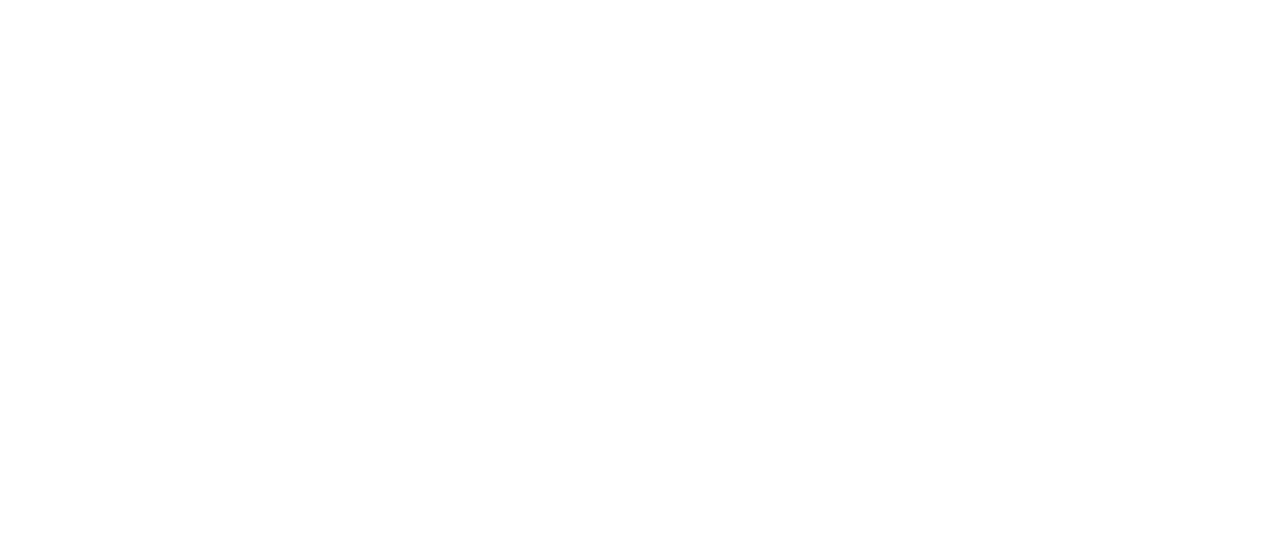
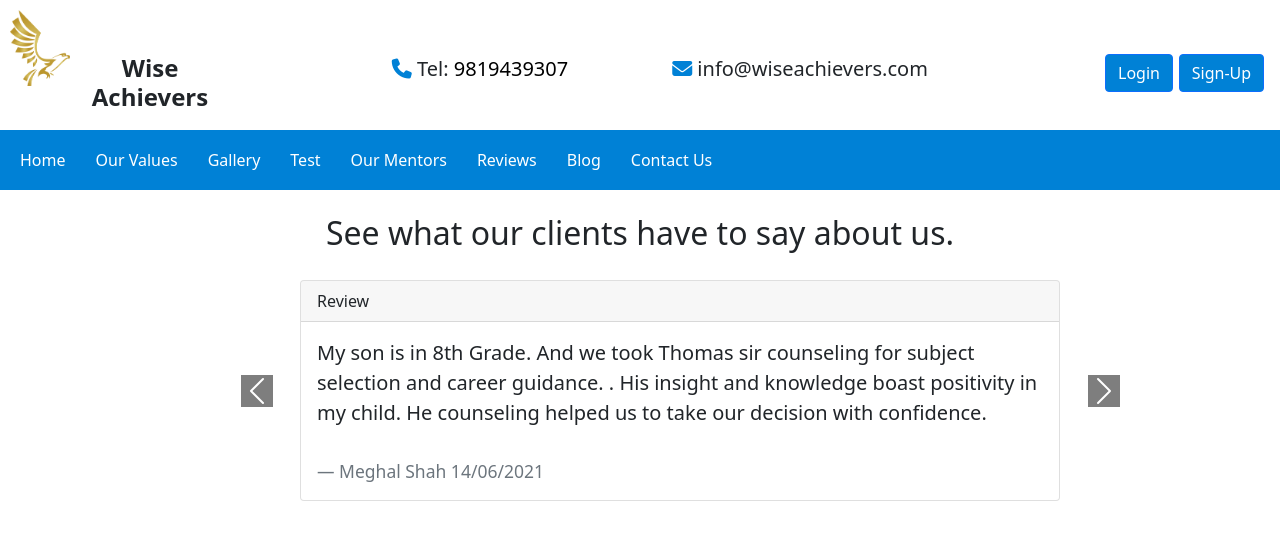
Before and after one commit to spiritofrider/wiseachievers, an Angular app: page /reviews in a window 1280 px wide. Before the commit this address led to /. Shown: the top 540 px of the page. Built offline with nearby package versions, Linux system fonts and the light colour scheme.

Commit message:
Reviews component created and carousel transition changed to fade

```diff
--- a/src/app/app-routing.module.ts
+++ b/src/app/app-routing.module.ts
@@ -2,6 +2,7 @@
 import { Routes, RouterModule } from '@angular/router';
 import { GalleryComponent } from './gallery/gallery.component';
 import { HomeComponent } from './home/home.component';
+import { ReviewsComponent } from './reviews/reviews.component';
 import { ValuesComponent } from './values/values.component';
 
 
@@ -22,6 +23,10 @@
   {
     path: 'gallery',
     component: GalleryComponent
+  },
+  {
+    path: 'reviews',
+    component: ReviewsComponent
   }
 ];
 
--- a/src/app/app.module.ts
+++ b/src/app/app.module.ts
@@ -12,6 +12,7 @@
 import { Section5Component } from './section5/section5.component';
 import { ValuesComponent } from './values/values.component';
 import { GalleryComponent } from './gallery/gallery.component';
+import { ReviewsComponent } from './reviews/reviews.component';
 
 @NgModule({
   declarations: [
@@ -24,7 +25,8 @@
     Section4Component,
     Section5Component,
     ValuesComponent,
-    GalleryComponent
+    GalleryComponent,
+    ReviewsComponent
   ],
   imports: [
     BrowserModule,
--- a/src/app/gallery/gallery.component.html
+++ b/src/app/gallery/gallery.component.html
@@ -1,7 +1,7 @@
 <app-top-band></app-top-band>
 <app-navbar></app-navbar>
 <br>
-<div id="carouselExampleControls" class="carousel slide" data-ride="carousel" style="height: 500px; width: 666px; margin-left: 300px;">
+<div id="carouselExampleControls" class="carousel slide carousel-fade" data-ride="carousel" style="height: 500px; width: 666px; margin-left: 300px;">
     <div class="carousel-inner">
       <div class="carousel-item active">
         <img class="d-block w-100" src="assets/slide1.jpg" alt="First slide">
--- a/src/app/navbar/navbar.component.html
+++ b/src/app/navbar/navbar.component.html
@@ -9,7 +9,7 @@
         <a class="navbarLinks" href="#" routerLink="/gallery">Gallery</a>
         <a class="navbarLinks" href="#">Test</a>
         <a class="navbarLinks" href="#">Our Mentors</a>
-        <a class="navbarLinks" href="#">Reviews</a>
+        <a class="navbarLinks" href="#" routerLink="/reviews">Reviews</a>
         <a class="navbarLinks" href="#">Blog</a>
         <a class="navbarLinks" style="cursor: pointer;" data-toggle="modal" data-target="#contactModal">Contact Us</a>
       </div>
--- /dev/null
+++ b/src/app/reviews/reviews.component.html
@@ -0,0 +1,34 @@
+<app-top-band></app-top-band>
+<app-navbar></app-navbar>
+<br>
+<div style="text-align: center;">
+    <h2>See what our clients have to say about us.</h2>
+</div>
+<div style="float: left;">
+<div id="carouselExampleControls" class="carousel slide carousel-fade" data-ride="carousel" style="margin-left: 300px; margin-top: 20px;">
+    <div class="carousel-inner">
+      <div class="carousel-item active">
+        <div class="card" style="width:760px;">
+            <div class="card-header">
+              Review
+            </div>
+            <div class="card-body">
+              <blockquote class="blockquote mb-0">
+                <p>My son is in 8th Grade. And we took Thomas sir counseling for subject selection and career guidance. . His insight and knowledge boast positivity in my child. He counseling helped us to take our decision with confidence.</p>
+                <br>
+                <footer class="blockquote-footer">Meghal Shah 14/06/2021</footer>
+              </blockquote>
+            </div>
+        </div>
+      </div>
+    </div>
+    <a class="carousel-control-prev" style="margin-left: -76px; width: 65px;" href="#carouselExampleControls" role="button" data-slide="prev">
+      <span style="background-color: black;" class="carousel-control-prev-icon" aria-hidden="true"></span>
+      <span class="sr-only"></span>
+    </a>
+    <a class="carousel-control-next" style="margin-right: -76px; width: 65px;" href="#carouselExampleControls" role="button" data-slide="next">
+      <span style="background-color: black;" class="carousel-control-next-icon" aria-hidden="true"></span>
+      <span class="sr-only"></span>
+    </a>
+</div>
+</div>
--- /dev/null
+++ b/src/app/reviews/reviews.component.ts
@@ -0,0 +1,15 @@
+import { Component, OnInit } from '@angular/core';
+
+@Component({
+  selector: 'app-reviews',
+  templateUrl: './reviews.component.html',
+  styleUrls: ['./reviews.component.css']
+})
+export class ReviewsComponent implements OnInit {
+
+  constructor() { }
+
+  ngOnInit() {
+  }
+
+}
```
Also changed, not shown: src/app/reviews/reviews.component.css (added), 1 other file (tests, documents, lock files or other folders).
